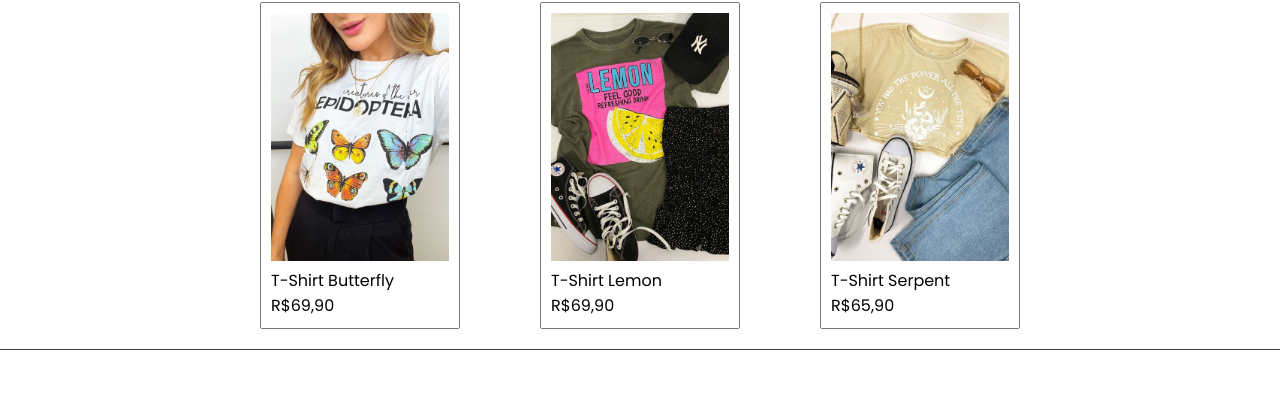
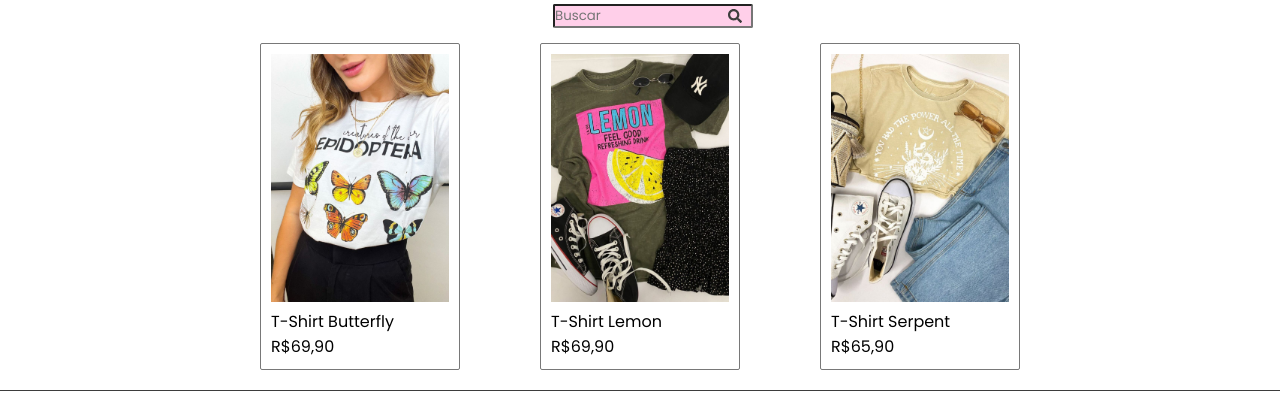
Before and after one commit to NatashaLimeres/LandingPageLoja, a plain HTML site: page index.html in a window 1280 px wide. Shown: the part 602-996 px from the top of the page. Drawn offline with Linux system fonts and the light colour scheme.

Commit message:
Adicionando input text "Buscar"

```diff
--- a/index.html
+++ b/index.html
@@ -35,6 +35,10 @@
         <h2>Enviamos para todo o Brasil</h2>
       </div>
       </div>
+  <div id="search">
+      <input id="input-search" type="text" placeholder="Buscar">
+      <i id="search-icon" class="fas fa-search"></i>
+    </div>
   <div class="products">
     <div id="butterfly">
       <img src="assets/butterfly.jpeg" title="Foto da blusa de borboletas" alt="Blusa de Borboletas">
--- a/style.css
+++ b/style.css
@@ -56,6 +56,27 @@ h2 {
   color: #3d3d3d;
 }
 
+#search {
+  margin-left: 553px;
+  margin-bottom: 15px;
+  position: relative;
+}
+
+#input-search {
+  border-radius: 2px;
+  width: 200px;
+  background-color: #ffcfe9;
+  outline-color: #3d3d3d;
+}
+
+#search-icon {
+  position: absolute;
+  top: 7px;
+  left: 175px;
+  font-size: 14px;
+  color: #3d3d3d;
+}
+
 .products {
   display: flex;
   justify-content: center;
```
